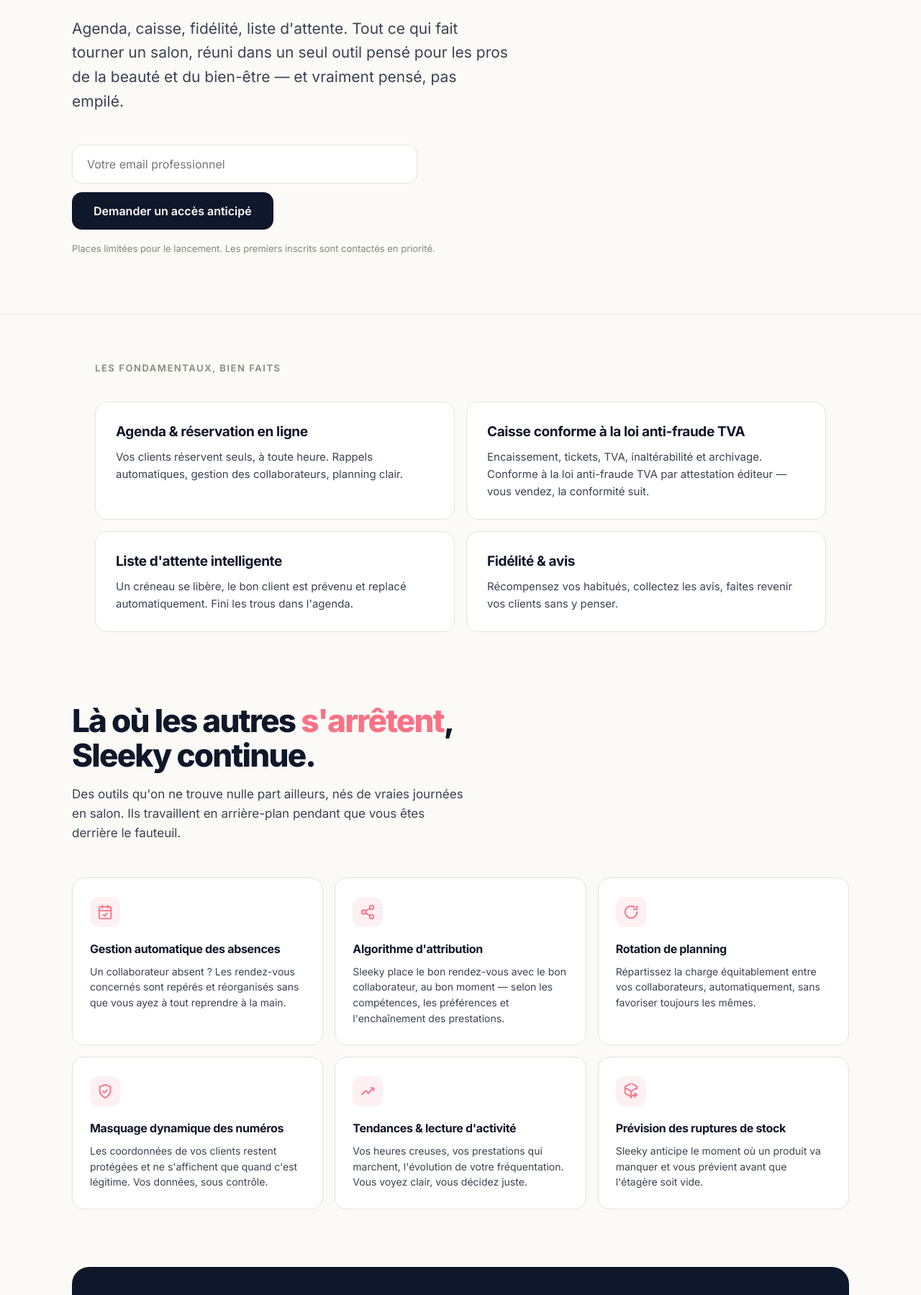
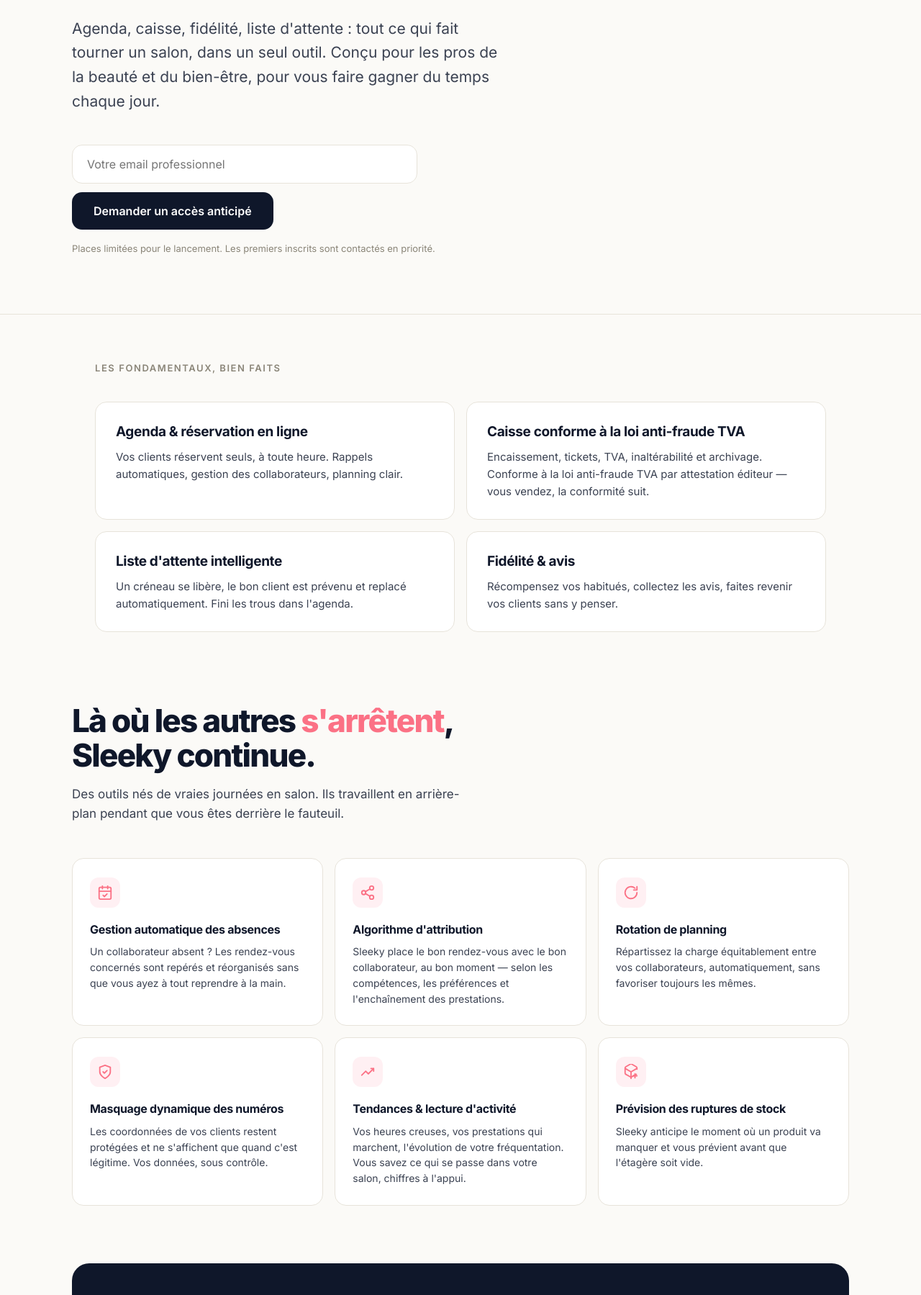
Before and after one commit to almtl-cpu/sleeky-landing-pro, a plain HTML site: page index.html in a window 1280 px wide. Shown: the part 401-2200 px from the top of the page at 72% size. Drawn offline with Linux system fonts and the light colour scheme.

Commit message:
Update index.html

```diff
--- a/index.html
+++ b/index.html
@@ -113,7 +113,9 @@
   @media (max-width:860px){.smart-grid{grid-template-columns:repeat(2,1fr)}}
   @media (max-width:720px){nav{padding:24px 20px}.wrap{padding:0 20px}.tools-grid{grid-template-columns:1fr}
     .smart-grid{grid-template-columns:1fr}.hero{padding:44px 0 56px}.signup button{flex:1}
-    .value{padding:36px 28px;flex-direction:column;align-items:flex-start}.value-cta{width:100%;text-align:center}}
+    .value{padding:36px 28px;flex-direction:column;align-items:flex-start}.value-cta{width:100%;text-align:center}
+    .closing{padding:64px 0 72px}
+    footer{padding:32px 0 48px;flex-direction:column;justify-content:center;align-items:center;text-align:center;gap:10px}}
 </style>
 </head>
 <body>
@@ -126,7 +128,7 @@
 <header class="wrap hero">
   <div class="eyebrow">Ouverture prochaine</div>
   <h1>Gérez votre salon. <em>Pas votre logiciel.</em></h1>
-  <p class="lead">Agenda, caisse, fidélité, liste d'attente. Tout ce qui fait tourner un salon, réuni dans un seul outil pensé pour les pros de la beauté et du bien-être — et vraiment pensé, pas empilé.</p>
+  <p class="lead">Agenda, caisse, fidélité, liste d'attente : tout ce qui fait tourner un salon, dans un seul outil. Conçu pour les pros de la beauté et du bien-être, pour vous faire gagner du temps chaque jour.</p>
 
   <form class="signup" id="signupForm">
     <input type="email" id="email" placeholder="Votre email professionnel" required aria-label="Votre email professionnel">
@@ -165,7 +167,7 @@
 
 <section class="wrap smart">
   <p class="smart-intro">Là où les autres <em>s'arrêtent</em>, Sleeky continue.</p>
-  <p class="smart-sub">Des outils qu'on ne trouve nulle part ailleurs, nés de vraies journées en salon. Ils travaillent en arrière-plan pendant que vous êtes derrière le fauteuil.</p>
+  <p class="smart-sub">Des outils nés de vraies journées en salon. Ils travaillent en arrière-plan pendant que vous êtes derrière le fauteuil.</p>
 
   <div class="smart-grid">
     <div class="feat">
@@ -191,7 +193,7 @@
     <div class="feat">
       <div class="dot"><svg viewBox="0 0 24 24"><path d="M3 17l6-6 4 4 8-8"/><path d="M17 7h4v4"/></svg></div>
       <h4>Tendances &amp; lecture d'activité</h4>
-      <p>Vos heures creuses, vos prestations qui marchent, l'évolution de votre fréquentation. Vous voyez clair, vous décidez juste.</p>
+      <p>Vos heures creuses, vos prestations qui marchent, l'évolution de votre fréquentation. Vous savez ce qui se passe dans votre salon, chiffres à l'appui.</p>
     </div>
     <div class="feat">
       <div class="dot"><svg viewBox="0 0 24 24"><path d="M21 8V6a2 2 0 0 0-1-1.7l-7-4a2 2 0 0 0-2 0l-7 4A2 2 0 0 0 3 6v8a2 2 0 0 0 1 1.7l7 4a2 2 0 0 0 2 0l7-4"/><path d="m3.3 7 8.7 5 8.7-5M12 22V12"/><path d="M18 15v6M15 18h6"/></svg></div>
```
